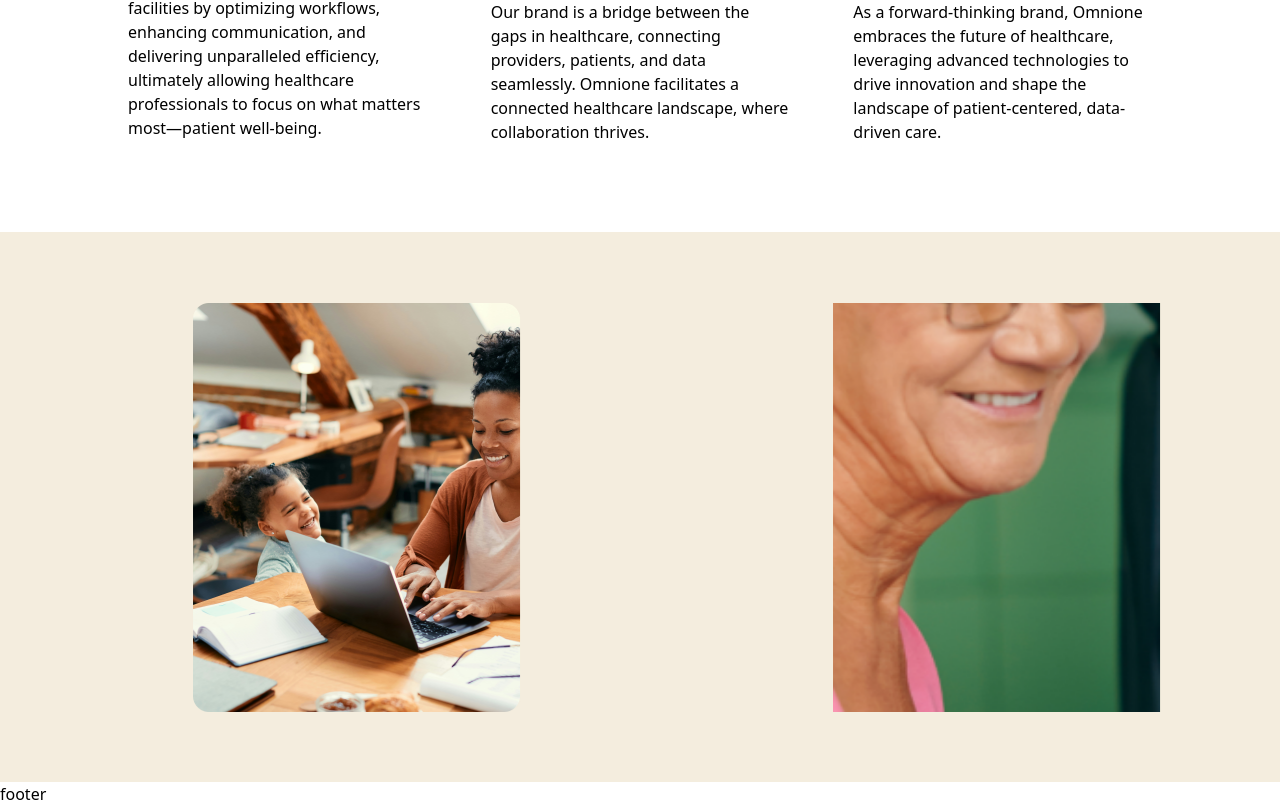
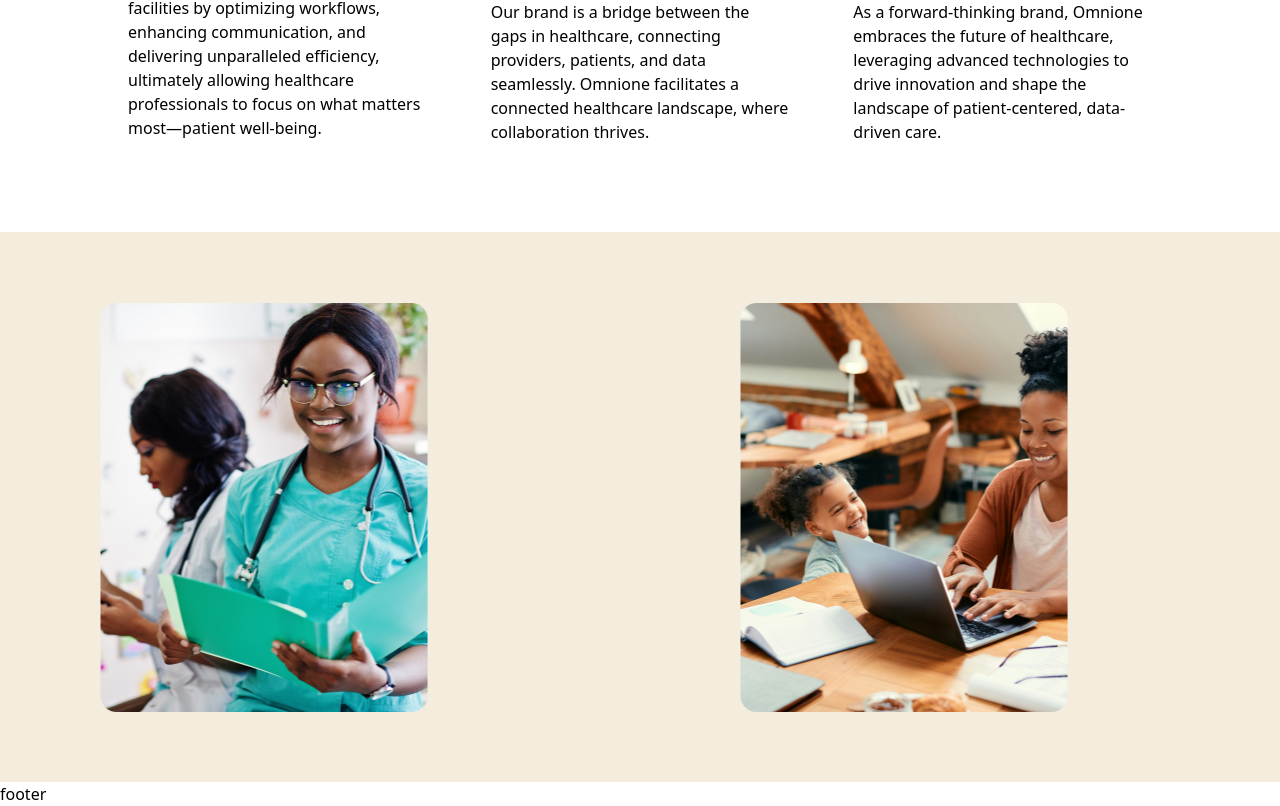
Before and after one commit to iamBlissMedik/omniWeb, a React (Vite) app: page / in a window 1280 px wide. Shown: the part 3080-3886 px from the top of the page. Built offline with nearby package versions, Linux system fonts and the light colour scheme.

Commit message:
increased the transition time

```diff
--- a/src/components/ReactMultiSelect.tsx
+++ b/src/components/ReactMultiSelect.tsx
@@ -85,7 +85,7 @@ const ReactMultiSelect = () => {
           centerMode={false}
           className=""
           containerClass=""
-          customTransition="all 2s linear"
+          customTransition="all 5s linear"
           dotListClass=""
           draggable
           focusOnSelect={false}
```
